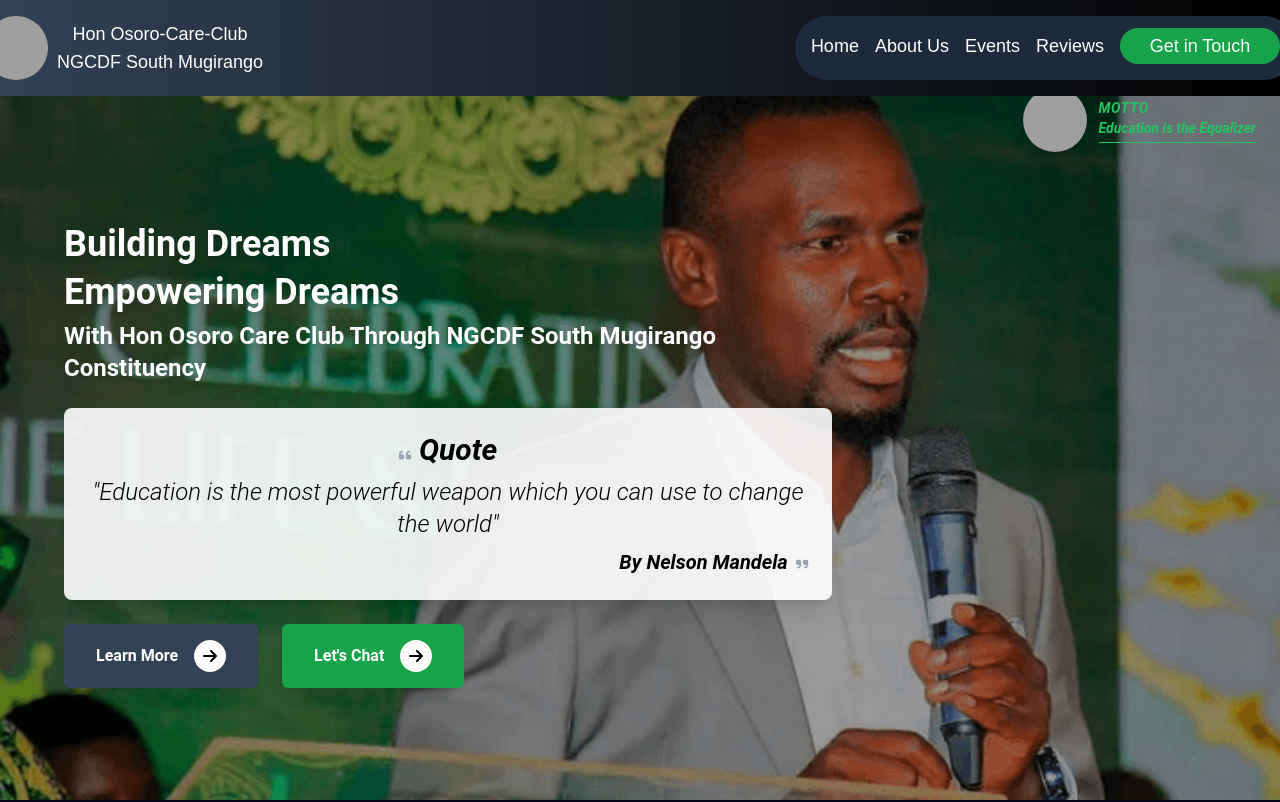
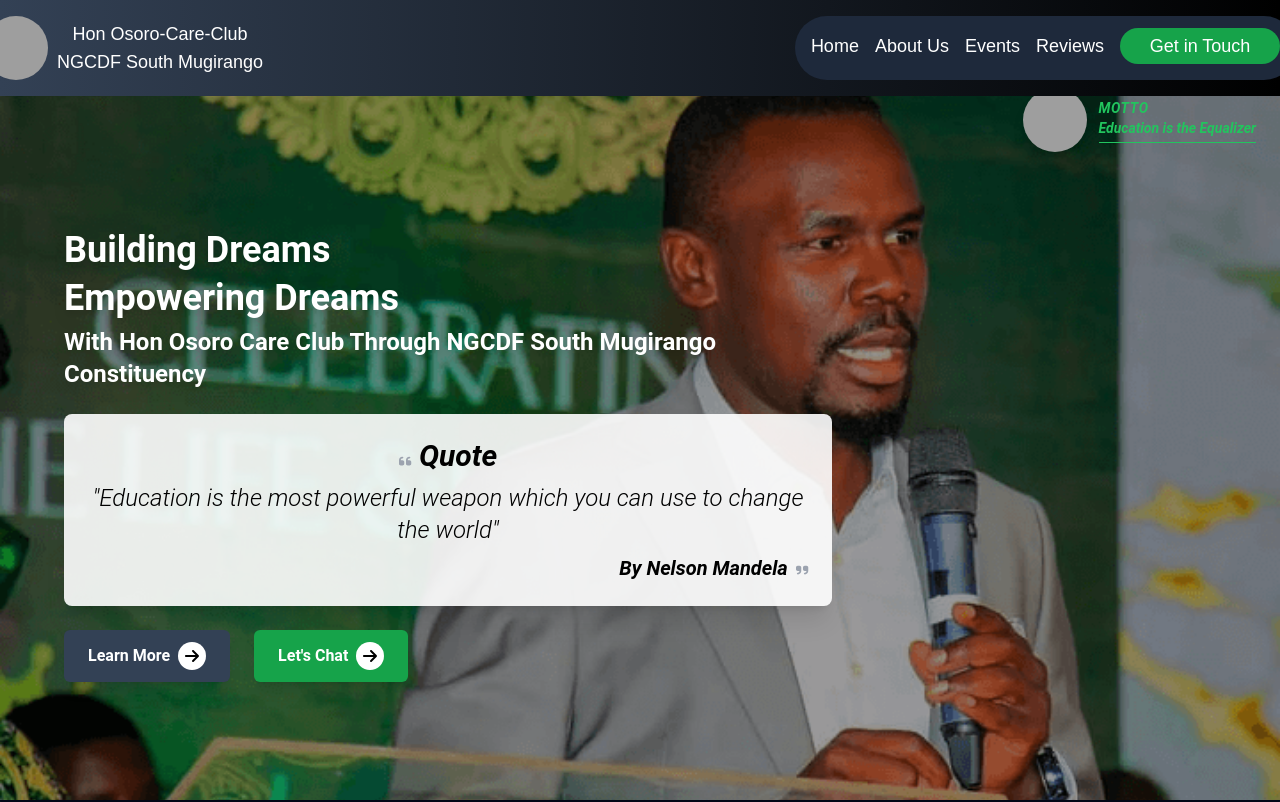
Before and after one commit to MICHAELMORARA/tuongee, a React (Create React App) app: page / in a window 1280 px wide. Shown: the top 802 px of the page. Built offline with nearby package versions, Linux system fonts and the light colour scheme; grey boxes are pictures that could not be loaded.

Commit message:
first commit

```diff
--- a/src/components/Home.js
+++ b/src/components/Home.js
@@ -91,24 +91,24 @@ const Home = () => {
                   </div>
                 </div>
 
-                {/* CTA Buttons */}
-                <div className="flex flex-col md:flex-row md:space-x-6 space-y-4 md:space-y-0 mt-8 fade-in-up animation-delay-500">
+                {/* CTA Buttons - Updated for small screens */}
+                <div className="flex flex-col md:flex-row md:space-x-6 space-y-4 md:space-y-0 mt-12 sm:mt-8 fade-in-up animation-delay-500">
                   <Link
                     to="/aboutus"
-                    className="bg-slate-700 hover:bg-slate-600 text-white px-8 py-4 rounded-md shadow-lg transition-all duration-300 transform hover:scale-105 flex items-center justify-between group"
+                    className="mx-auto md:mx-0 w-48 md:w-auto bg-slate-700 hover:bg-slate-600 text-white px-6 py-3 rounded-md shadow-lg transition-all duration-300 transform hover:scale-105 flex items-center justify-between group"
                   >
                     <span className="font-semibold">Learn More</span>
-                    <span className="ml-4 w-8 h-8 rounded-full bg-white flex items-center justify-center transition-all duration-300 group-hover:bg-slate-800">
+                    <span className="ml-2 w-7 h-7 rounded-full bg-white flex items-center justify-center transition-all duration-300 group-hover:bg-slate-800">
                       <FontAwesomeIcon icon={faArrowRight} className="text-black group-hover:text-white" />
                     </span>
                   </Link>
 
                   <Link
                     to="/contacts"
-                    className="bg-green-600 hover:bg-green-500 text-white px-8 py-4 rounded-md shadow-lg transition-all duration-300 transform hover:scale-105 flex items-center justify-between group"
+                    className="mx-auto md:mx-0 w-48 md:w-auto bg-green-600 hover:bg-green-500 text-white px-6 py-3 rounded-md shadow-lg transition-all duration-300 transform hover:scale-105 flex items-center justify-between group"
                   >
                     <span className="font-semibold">Let's Chat</span>
-                    <span className="ml-4 w-8 h-8 rounded-full bg-white flex items-center justify-center transition-all duration-300 group-hover:bg-green-800">
+                    <span className="ml-2 w-7 h-7 rounded-full bg-white flex items-center justify-center transition-all duration-300 group-hover:bg-green-800">
                       <FontAwesomeIcon icon={faArrowRight} className="text-black group-hover:text-white" />
                     </span>
                   </Link>
```
